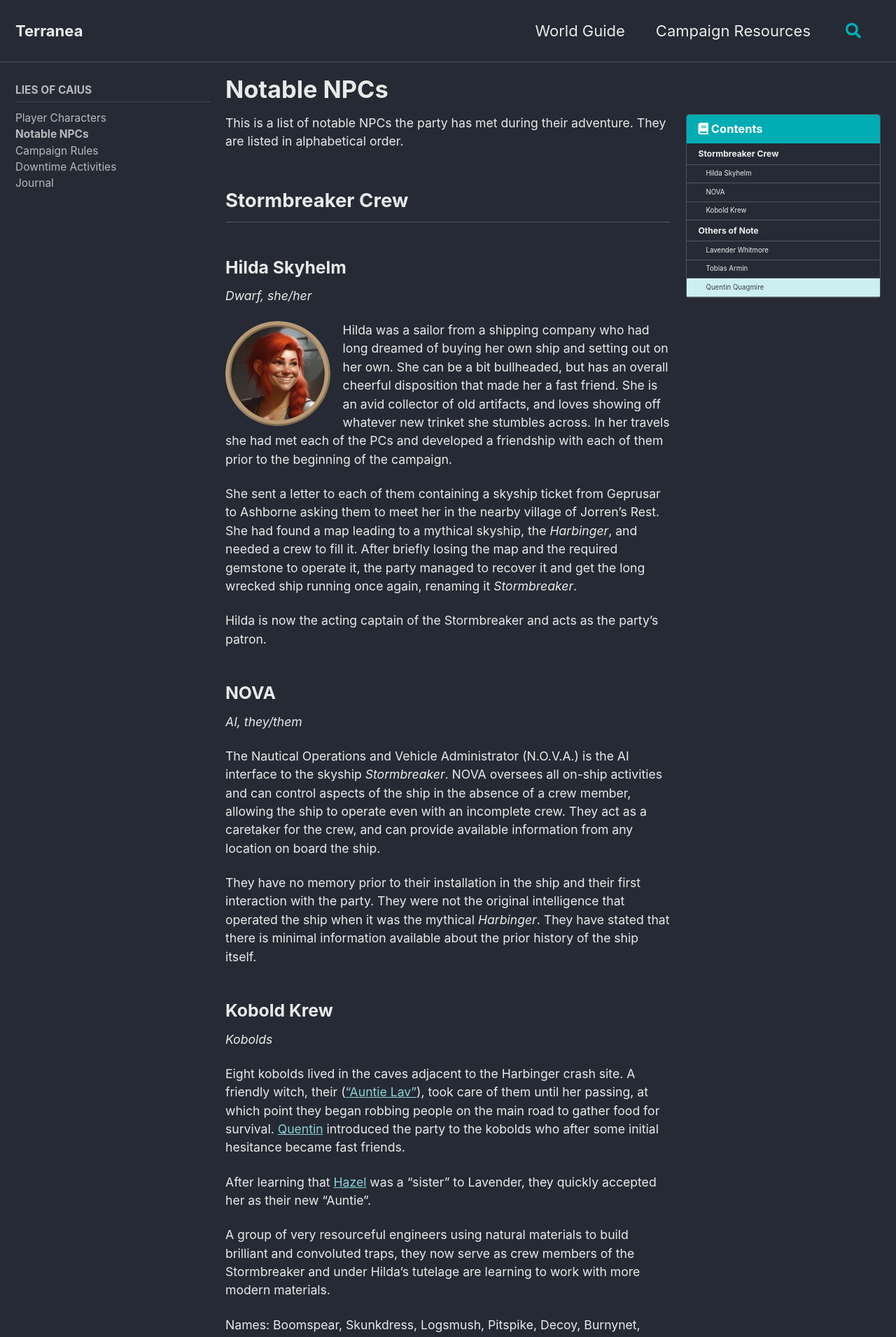
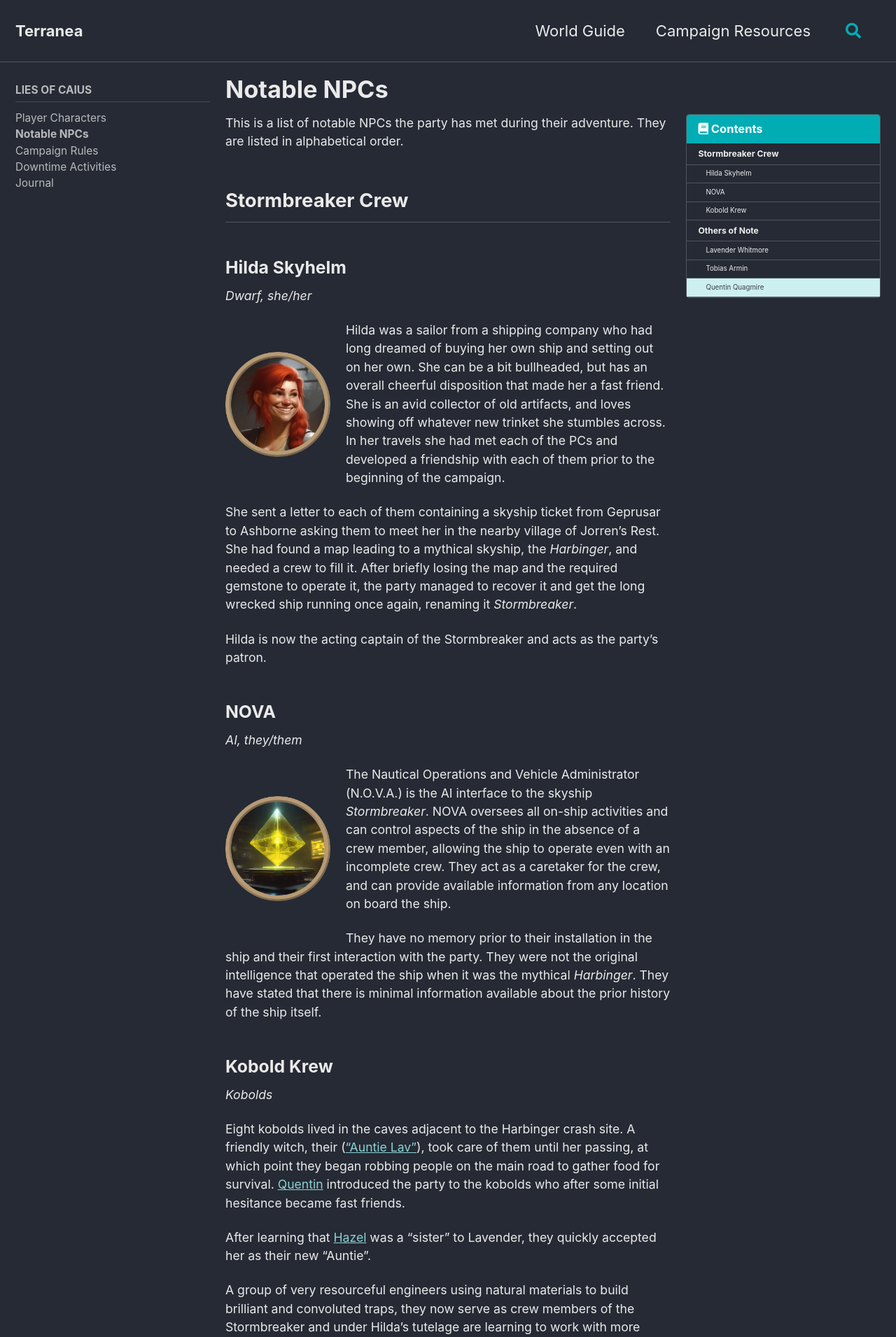
Before and after one commit to dej0608/terranea, a Jekyll site: the page built from _pages/npcs-main.md, in a window 1280 px wide. Shown: the top 1911 px of the page at 70% size. Built offline with Jekyll 4.4.1, drawn with Linux system fonts in a browser that asks for light colours; cached includes are drawn as plain includes.

Commit message:
updated art for npcs

```diff
--- a/_pages/npcs-main.md
+++ b/_pages/npcs-main.md
@@ -16,7 +16,11 @@
 ### Hilda Skyhelm
 *Dwarf, she/her*
 
-![image-left]({{ site.url }}{{ site.baseurl }}/assets/images/hilda_token_150x150.png){: .align-left}Hilda was a sailor from a shipping company who had long dreamed of buying her own ship and setting out on her own. She can be a bit bullheaded, but has an overall cheerful disposition that made her a fast friend. She is an avid collector of old artifacts, and loves showing off whatever new trinket she stumbles across. In her travels she had met each of the PCs and developed a friendship with each of them prior to the beginning of the campaign.
+<figure style="width: 150px;height: 150px" class="align-left">
+  <img src="{{ site.url }}{{ site.baseurl }}/assets/images/hilda_token.png" alt="">
+</figure>
+
+Hilda was a sailor from a shipping company who had long dreamed of buying her own ship and setting out on her own. She can be a bit bullheaded, but has an overall cheerful disposition that made her a fast friend. She is an avid collector of old artifacts, and loves showing off whatever new trinket she stumbles across. In her travels she had met each of the PCs and developed a friendship with each of them prior to the beginning of the campaign.
 
 She sent a letter to each of them containing a skyship ticket from Geprusar to Ashborne asking them to meet her in the nearby village of Jorren's Rest. She had found a map leading to a mythical skyship, the *Harbinger*, and needed a crew to fill it. After briefly losing the map and the required gemstone to operate it, the party managed to recover it and get the long wrecked ship running once again, renaming it *Stormbreaker*.
 
@@ -24,6 +28,10 @@
 
 ### NOVA
 *AI, they/them*
+
+<figure style="width: 150px;height: 150px" class="align-left">
+  <img src="{{ site.url }}{{ site.baseurl }}/assets/images/nova_token.png" alt="">
+</figure>
 
 The Nautical Operations and Vehicle Administrator (N.O.V.A.) is the AI interface to the skyship *Stormbreaker*. NOVA oversees all on-ship activities and can control aspects of the ship in the absence of a crew member, allowing the ship to operate even with an incomplete crew. They act as a caretaker for the crew, and can provide available information from any location on board the ship.
 
@@ -50,6 +58,10 @@
 ### Tobias Armin
 *Human, he/him*
 
+<figure style="width: 150px;height: 150px" class="align-left">
+  <img src="{{ site.url }}{{ site.baseurl }}/assets/images/tobias_token.png" alt="">
+</figure>
+
 The previous constable of Jorren's Rest who was discovered by the party to have stolen Hilda's map and gemstone after overhearing that they were needed to fly an ancient lost skyship.  He had long been accumulating funds by accepting bribes and skimming from taxes in order to fund his way out of the town and onto a skyship. He is a survivor of the titan attack on the town of Norrholm, where his parent died. He relocated to Jorren's Rest afterwards, but held on to the paranoia for the ever looming threat of a titan attack - convinced that the only way to avoid one was to be constantly on the move. To cover his tracks he regularly used the local hunters who had previously been convicted of theivery as a scapegoat.
 
 When he moved to take the skyship for himself, he created a diversion in the town by luring wolves to cause disarray. However, upon arriving at the skyship crash site, the kobold residents caught him by surprise and held him captive. The party decided to turn him in to the Justicars in Ashborne once the ship got flying. In the meantime, the party requested the assistance of the same hunters who he had tormented during his time as Constable to help repair the ship. In exchange for their help, they were allowed a brief period of time by some party members to punish the man brutally for his wrongdoing. Allowing this to occur created a great deal of discourse betwen certain members of the party.
```
Also changed, not shown: assets/images/hilda_token.png (added), assets/images/nova_token.png (added), assets/images/tobias_token.png (added).
